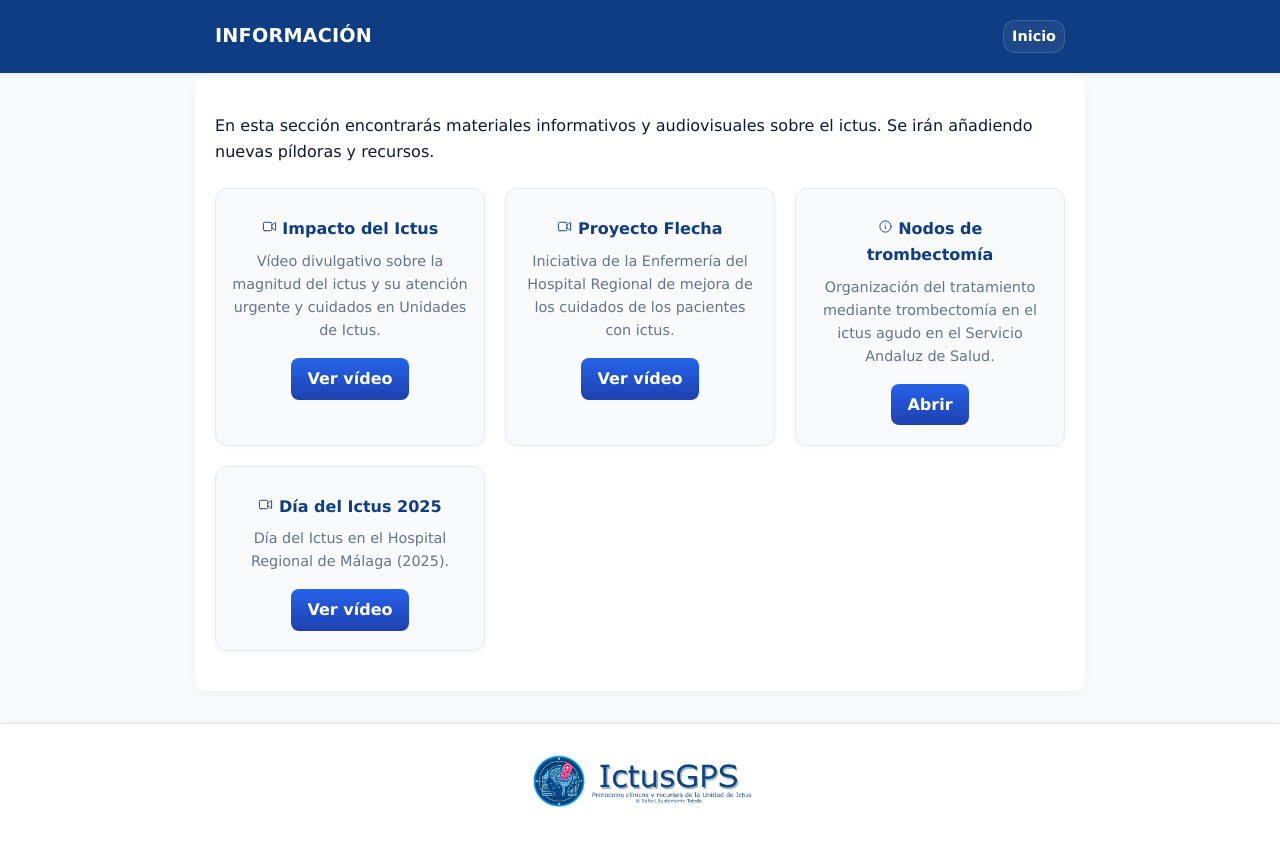
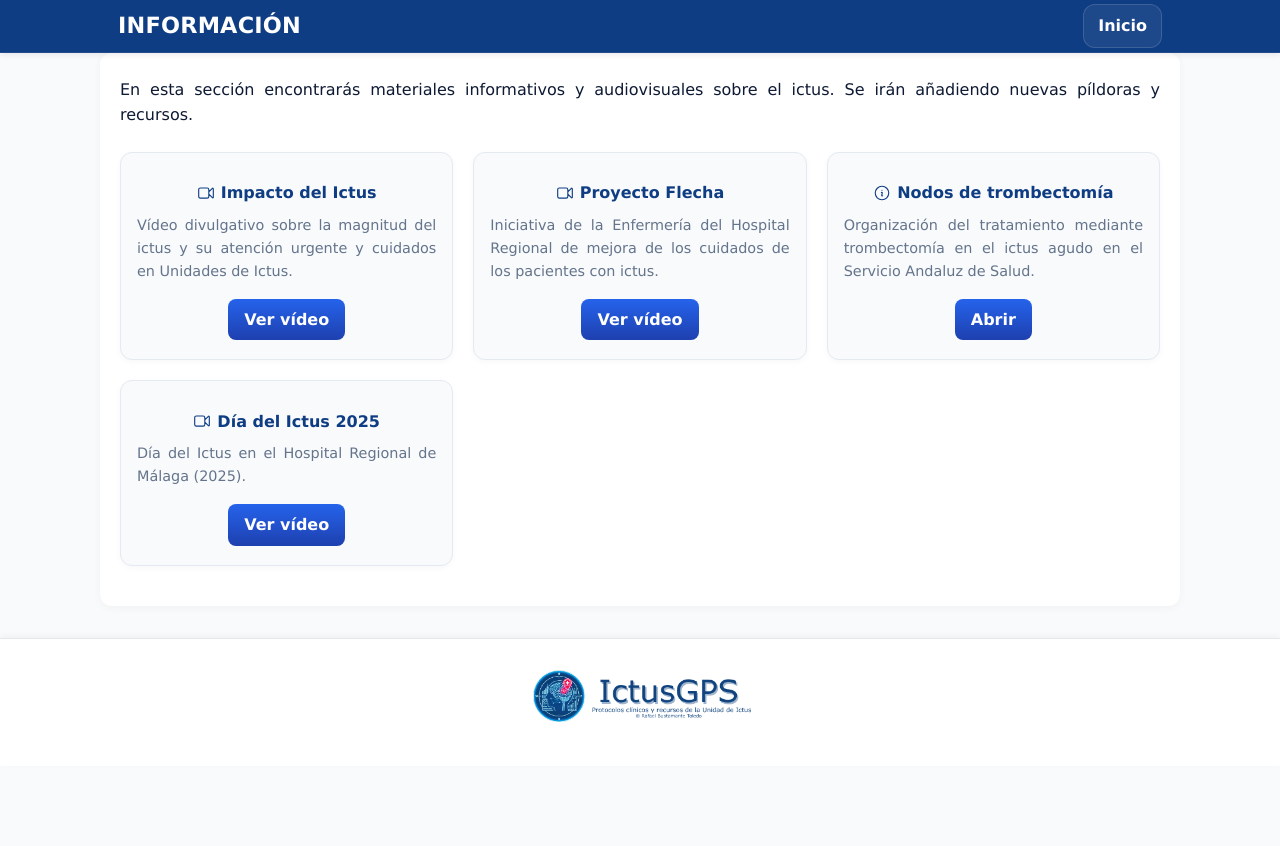
Before and after one commit to rbustamantet/IctusCare, a plain HTML site: page informacion/index.html in a window 1280 px wide. After the commit the page ends 800 px from the top, so only its background shows below. Drawn offline with Linux system fonts and the light colour scheme; files whose address does not match are found by name.

Commit message:
Add files via upload

```diff
--- a/informacion/index.html
+++ b/informacion/index.html
@@ -9,80 +9,99 @@
 <link rel="shortcut icon" href="../iconos/ictusgps.png">
 <meta name="theme-color" content="#0f3d83">
 
-<title>Información</title>
+<title>Información — Unidad de Ictus</title>
+
 <style>
+/* =========================================================
+   VARIABLES Y BASE
+========================================================= */
 :root{
   --bg:#f9fafc;
   --ink:#0e1a33;
+  --muted:#64748b;
   --accent-dark:#0f3d83;
-  --accent-light:#2563eb;
+  --accent:#164a8a;
+  --accent-light:#d7e3f8;
+  --border:#e5e9f2;
   --ring:#93c5fd;
-  --border:#e5e9f2;
-  --muted:#64748b;
+  --shadow:0 2px 10px rgba(0,0,0,0.04);
 }
 
-html,body{
-  margin:0; padding:0;
-  background:var(--bg);
-  color:var(--ink);
-  font-family:Verdana, Geneva, Tahoma, sans-serif;
+*{box-sizing:border-box;margin:0;padding:0}
+html,body{height:100%}
+
+body{
+  font-family: Verdana, Geneva, Tahoma, sans-serif;
+  background: var(--bg);
+  color: var(--ink);
   line-height:1.6;
+  -webkit-font-smoothing: antialiased;
+  -webkit-text-size-adjust:100%;
+  overscroll-behavior-y:none;
 }
+.wrap{max-width:1080px; margin:0 auto; padding:24px}
 
-/* Cabecera */
+/* =========================================================
+   CABECERA
+========================================================= */
 header{
-  background:var(--accent-dark);
-  color:#fff;
-  text-align:left;
-  padding:1rem;
-  font-weight:800;
-  font-size:1.2rem;
-  box-shadow:0 2px 6px rgba(0,0,0,0.08);
   position:sticky;
   top:0;
-  z-index:10;
+  z-index:20;
+  backdrop-filter:blur(6px);
+  background:var(--accent-dark);
+  border-bottom:1px solid rgba(255,255,255,.08);
+  box-shadow:0 2px 6px rgba(0,0,0,0.08);
+  color:#fff;
 }
 .bar{
   display:flex;
   align-items:center;
-  justify-content:space-between;
   gap:12px;
-  max-width:850px;
-  margin:0 auto;
-  padding:0.25rem 1.25rem;
+  padding:4px 18px;
 }
-.title{font-weight:700;letter-spacing:.2px;font-size:1.2rem;}
+.logo{
+  width:36px;
+  height:36px;
+  border-radius:10px;
+  display:grid;
+  place-items:center;
+  background:linear-gradient(160deg,#2a56a3,#1e3d77);
+  box-shadow:inset 0 0 0 1px rgba(255,255,255,.12);
+}
+.title{font-size:1.4rem;font-weight:700;letter-spacing:.2px;color:#fff;}
 .headcol{display:flex;flex-direction:column}
 .actions{margin-left:auto}
 .btn{
-  display:inline-flex;
-  align-items:center;
-  gap:2px;
-  padding:4px 8px;
-  border-radius:12px;
-  text-decoration:none;
+  display:inline-flex;align-items:center;gap:8px;
+  padding:8px 14px;border-radius:12px;
   border:1px solid rgba(255,255,255,.14);
   background:rgba(255,255,255,.06);
-  color:white;
-  font-size:.9rem;
+  color:white;text-decoration:none;font-weight:600;
+  transition:background .25s,border-color .25s;
 }
-.btn:hover{
-  border-color:rgba(127,179,255,.35);
-  background:#1c60c3;
-  color:white;
+.btn:hover{border-color:rgba(127,179,255,.35);background:#1c60c3;color:white;text-decoration:none;font-weight:600;
 }
 
-/* Contenedor principal */
+/* =========================================================
+   CUERPO PRINCIPAL
+========================================================= */
 main{
-  max-width:850px;
+  max-width:1080px;
   margin:0 auto;
   padding:1.5rem 1.25rem 2.5rem;
   background:#fff;
   border-radius:12px;
-  box-shadow:0 2px 10px rgba(0,0,0,0.04);
+  box-shadow:var(--shadow);
+}
+main p{
+  margin-bottom:1rem;
+  text-align:justify;
 }
 
-/* Grid de enlaces */
+/* =========================================================
+   TARJETAS DE INFORMACIÓN
+========================================================= */
 .grid{
   display:grid;
   grid-template-columns:repeat(auto-fit,minmax(250px,1fr));
@@ -95,7 +114,7 @@ main{
   border-radius:12px;
   box-shadow:0 2px 6px rgba(0,0,0,0.03);
   padding:1.2rem 1rem;
-  transition:all .2s ease;
+  transition:all .25s ease;
   text-align:center;
 }
 .card:hover{
@@ -108,6 +127,15 @@ main{
   color:var(--accent-dark);
   font-size:1rem;
   margin:0.5rem 0;
+  display:flex;
+  align-items:center;
+  justify-content:center;
+  gap:6px;
+}
+.card h3 svg{
+  width:18px;
+  height:18px;
+  stroke:var(--accent-dark);
 }
 .card p{
   color:var(--muted);
@@ -122,7 +150,7 @@ main{
   font-weight:700;
   padding:0.5rem 1rem;
   border-radius:8px;
-  transition:all .2s ease;
+  transition:all .25s ease;
 }
 .card a:hover{
   background:linear-gradient(to bottom,#1e40af,#1e3a8a);
@@ -130,13 +158,15 @@ main{
   transform:translateY(-2px);
 }
 
-/* Footer */
+/* =========================================================
+   PIE DE PÁGINA
+========================================================= */
 footer{
   position:relative;
   left:50%;
   transform:translateX(-50%);
   width:100vw;
-  margin:2rem 0 0 0;
+  margin:2rem 0 0;
   padding:1.5rem 0;
   border-top:1px solid #e5e7eb;
   background:#ffffff;
@@ -149,6 +179,9 @@ footer img{
   opacity:.96;
 }
 
+/* =========================================================
+   ADAPTABILIDAD
+========================================================= */
 @media(max-width:768px){
   header{font-size:1.05rem;}
   main{padding:1rem;}
@@ -173,38 +206,47 @@ footer img{
   <p>En esta sección encontrarás materiales informativos y audiovisuales sobre el ictus. Se irán añadiendo nuevas píldoras y recursos.</p>
 
   <div class="grid">
-    <!-- Tarjeta 1 -->
+
     <div class="card">
-      <h3><svg width="15" height="15" xmlns="http://www.w3.org/2000/svg" fill="white" viewBox="0 0 24 24" stroke-width="1.5" stroke="currentColor" class="size-6">
-  <path stroke-linecap="round" stroke-linejoin="round" d="m15.75 10.5 4.72-4.72a.75.75 0 0 1 1.28.53v11.38a.75.75 0 0 1-1.28.53l-4.72-4.72M4.5 18.75h9a2.25 2.25 0 0 0 2.25-2.25v-9a2.25 2.25 0 0 0-2.25-2.25h-9A2.25 2.25 0 0 0 2.25 7.5v9a2.25 2.25 0 0 0 2.25 2.25Z" />
-</svg> Impacto del Ictus</h3>
+      <h3>
+        <svg xmlns="http://www.w3.org/2000/svg" fill="none" viewBox="0 0 24 24" stroke-width="1.5" stroke="currentColor">
+          <path stroke-linecap="round" stroke-linejoin="round" d="m15.75 10.5 4.72-4.72a.75.75 0 0 1 1.28.53v11.38a.75.75 0 0 1-1.28.53l-4.72-4.72M4.5 18.75h9a2.25 2.25 0 0 0 2.25-2.25v-9a2.25 2.25 0 0 0-2.25-2.25h-9A2.25 2.25 0 0 0 2.25 7.5v9a2.25 2.25 0 0 0 2.25 2.25Z" />
+        </svg>
+        Impacto del Ictus
+      </h3>
       <p>Vídeo divulgativo sobre la magnitud del ictus y su atención urgente y cuidados en Unidades de Ictus.</p>
       <a href="impacto.html">Ver vídeo</a>
     </div>
 
-    <!-- Tarjeta 2 -->
     <div class="card">
-      <h3><svg width="15" height="15" xmlns="http://www.w3.org/2000/svg" fill="white" viewBox="0 0 24 24" stroke-width="1.5" stroke="currentColor" class="size-6">
-  <path stroke-linecap="round" stroke-linejoin="round" d="m15.75 10.5 4.72-4.72a.75.75 0 0 1 1.28.53v11.38a.75.75 0 0 1-1.28.53l-4.72-4.72M4.5 18.75h9a2.25 2.25 0 0 0 2.25-2.25v-9a2.25 2.25 0 0 0-2.25-2.25h-9A2.25 2.25 0 0 0 2.25 7.5v9a2.25 2.25 0 0 0 2.25 2.25Z" />
-</svg> Proyecto Flecha</h3>
+      <h3>
+        <svg xmlns="http://www.w3.org/2000/svg" fill="none" viewBox="0 0 24 24" stroke-width="1.5" stroke="currentColor">
+          <path stroke-linecap="round" stroke-linejoin="round" d="m15.75 10.5 4.72-4.72a.75.75 0 0 1 1.28.53v11.38a.75.75 0 0 1-1.28.53l-4.72-4.72M4.5 18.75h9a2.25 2.25 0 0 0 2.25-2.25v-9a2.25 2.25 0 0 0-2.25-2.25h-9A2.25 2.25 0 0 0 2.25 7.5v9a2.25 2.25 0 0 0 2.25 2.25Z" />
+        </svg>
+        Proyecto Flecha
+      </h3>
       <p>Iniciativa de la Enfermería del Hospital Regional de mejora de los cuidados de los pacientes con ictus.</p>
       <a href="flecha.html">Ver vídeo</a>
     </div>
 
-    <!-- Tarjeta 3 -->
     <div class="card">
-      <h3><svg width="15" height="15" xmlns="http://www.w3.org/2000/svg" fill="white" viewBox="0 0 24 24" stroke-width="1.5" stroke="currentColor" class="size-6">
-  <path stroke-linecap="round" stroke-linejoin="round" d="m11.25 11.25.041-.02a.75.75 0 0 1 1.063.852l-.708 2.836a.75.75 0 0 0 1.063.853l.041-.021M21 12a9 9 0 1 1-18 0 9 9 0 0 1 18 0Zm-9-3.75h.008v.008H12V8.25Z" />
-</svg> Nodos de trombectomía</h3>
+      <h3>
+        <svg xmlns="http://www.w3.org/2000/svg" fill="none" viewBox="0 0 24 24" stroke-width="1.5" stroke="currentColor">
+          <path stroke-linecap="round" stroke-linejoin="round" d="m11.25 11.25.041-.02a.75.75 0 0 1 1.063.852l-.708 2.836a.75.75 0 0 0 1.063.853l.041-.021M21 12a9 9 0 1 1-18 0 9 9 0 0 1 18 0Zm-9-3.75h.008v.008H12V8.25Z" />
+        </svg>
+        Nodos de trombectomía
+      </h3>
       <p>Organización del tratamiento mediante trombectomía en el ictus agudo en el Servicio Andaluz de Salud.</p>
       <a href="nodos.html">Abrir</a>
     </div>
 
-<!-- Tarjeta 4 -->
     <div class="card">
-      <h3><svg width="15" height="15" xmlns="http://www.w3.org/2000/svg" fill="white" viewBox="0 0 24 24" stroke-width="1.5" stroke="currentColor" class="size-6">
-  <path stroke-linecap="round" stroke-linejoin="round" d="m15.75 10.5 4.72-4.72a.75.75 0 0 1 1.28.53v11.38a.75.75 0 0 1-1.28.53l-4.72-4.72M4.5 18.75h9a2.25 2.25 0 0 0 2.25-2.25v-9a2.25 2.25 0 0 0-2.25-2.25h-9A2.25 2.25 0 0 0 2.25 7.5v9a2.25 2.25 0 0 0 2.25 2.25Z" />
-</svg> Día del Ictus 2025</h3>
+      <h3>
+        <svg xmlns="http://www.w3.org/2000/svg" fill="none" viewBox="0 0 24 24" stroke-width="1.5" stroke="currentColor">
+          <path stroke-linecap="round" stroke-linejoin="round" d="m15.75 10.5 4.72-4.72a.75.75 0 0 1 1.28.53v11.38a.75.75 0 0 1-1.28.53l-4.72-4.72M4.5 18.75h9a2.25 2.25 0 0 0 2.25-2.25v-9a2.25 2.25 0 0 0-2.25-2.25h-9A2.25 2.25 0 0 0 2.25 7.5v9a2.25 2.25 0 0 0 2.25 2.25Z" />
+        </svg>
+        Día del Ictus 2025
+      </h3>
       <p>Día del Ictus en el Hospital Regional de Málaga (2025).</p>
       <a href="diadelictus.html">Ver vídeo</a>
     </div>
@@ -215,6 +257,7 @@ footer img{
 <footer>
   <img src="uibanner.png" alt="Unidad de Ictus Málaga">
 </footer>
+
 <script src="js/index.js"></script>
 </body>
 </html>
```
